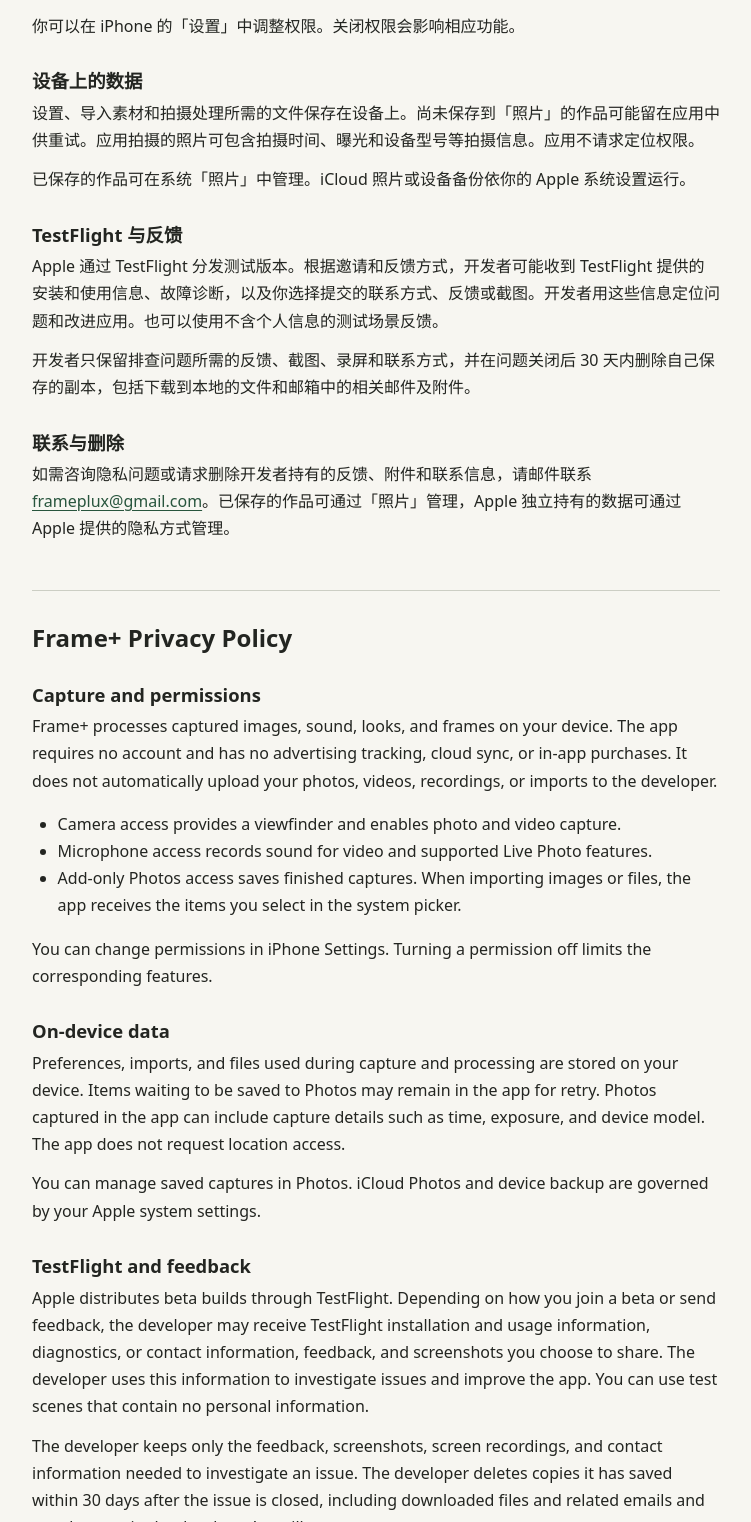
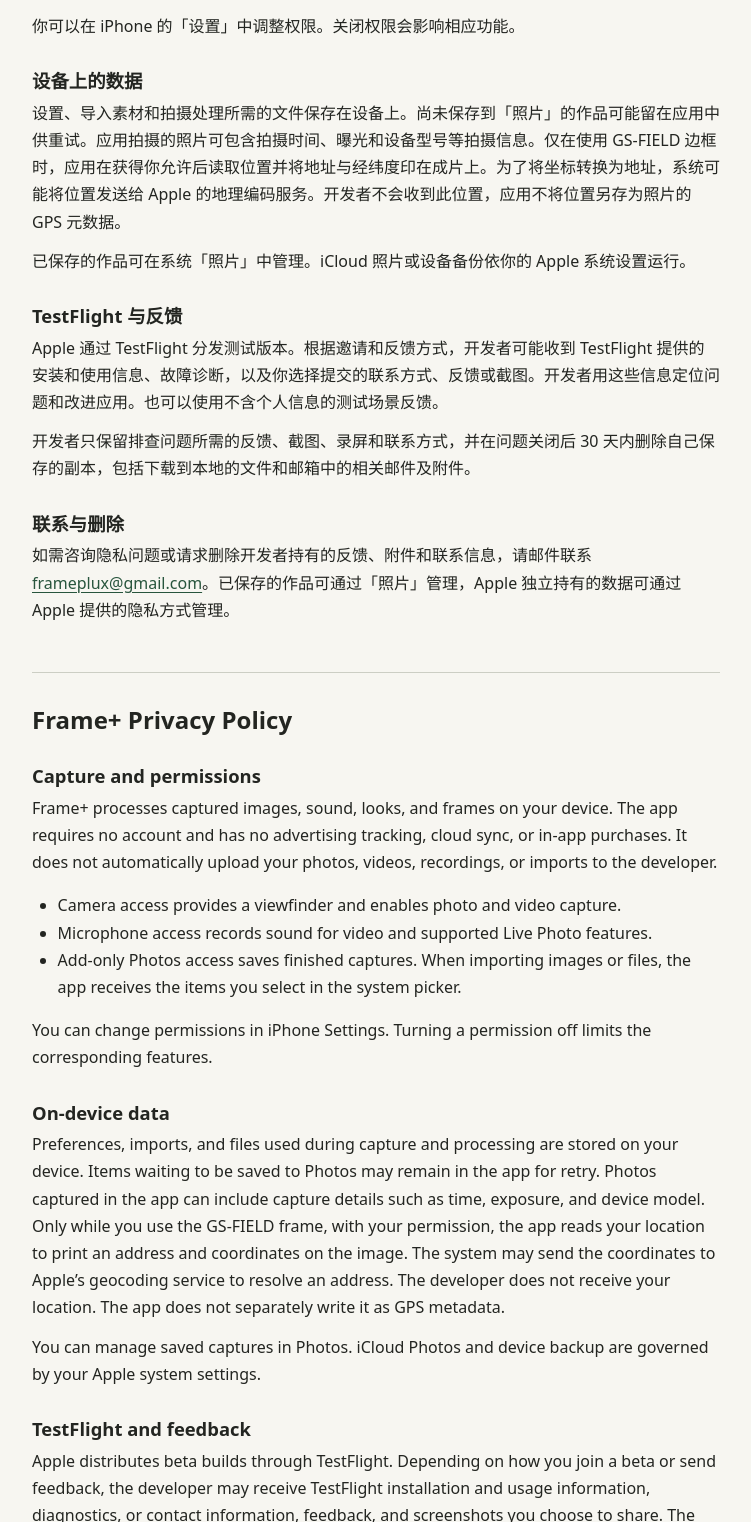
Before and after one commit to keaneteno713/frameplux-privacy, a plain HTML site: page index.html in a window 1280 px wide. Shown: the part 430-1952 px from the top of the page, without its empty margins (264-1015 px from the left). Drawn offline with Linux system fonts and the light colour scheme.

Commit message:
Disclose optional GS-FIELD location use

```diff
--- a/index.html
+++ b/index.html
@@ -55,7 +55,7 @@
     </ul>
     <p>你可以在 iPhone 的「设置」中调整权限。关闭权限会影响相应功能。</p>
     <h2 class="section-heading">设备上的数据</h2>
-    <p>设置、导入素材和拍摄处理所需的文件保存在设备上。尚未保存到「照片」的作品可能留在应用中供重试。应用拍摄的照片可包含拍摄时间、曝光和设备型号等拍摄信息。应用不请求定位权限。</p>
+    <p>设置、导入素材和拍摄处理所需的文件保存在设备上。尚未保存到「照片」的作品可能留在应用中供重试。应用拍摄的照片可包含拍摄时间、曝光和设备型号等拍摄信息。仅在使用 GS-FIELD 边框时，应用在获得你允许后读取位置并将地址与经纬度印在成片上。为了将坐标转换为地址，系统可能将位置发送给 Apple 的地理编码服务。开发者不会收到此位置，应用不将位置另存为照片的 GPS 元数据。</p>
     <p>已保存的作品可在系统「照片」中管理。iCloud 照片或设备备份依你的 Apple 系统设置运行。</p>
     <h2 class="section-heading">TestFlight 与反馈</h2>
     <p>Apple 通过 TestFlight 分发测试版本。根据邀请和反馈方式，开发者可能收到 TestFlight 提供的安装和使用信息、故障诊断，以及你选择提交的联系方式、反馈或截图。开发者用这些信息定位问题和改进应用。也可以使用不含个人信息的测试场景反馈。</p>
@@ -74,7 +74,7 @@
     </ul>
     <p>You can change permissions in iPhone Settings. Turning a permission off limits the corresponding features.</p>
     <h3 class="section-heading">On-device data</h3>
-    <p>Preferences, imports, and files used during capture and processing are stored on your device. Items waiting to be saved to Photos may remain in the app for retry. Photos captured in the app can include capture details such as time, exposure, and device model. The app does not request location access.</p>
+    <p>Preferences, imports, and files used during capture and processing are stored on your device. Items waiting to be saved to Photos may remain in the app for retry. Photos captured in the app can include capture details such as time, exposure, and device model. Only while you use the GS-FIELD frame, with your permission, the app reads your location to print an address and coordinates on the image. The system may send the coordinates to Apple’s geocoding service to resolve an address. The developer does not receive your location. The app does not separately write it as GPS metadata.</p>
     <p>You can manage saved captures in Photos. iCloud Photos and device backup are governed by your Apple system settings.</p>
     <h3 class="section-heading">TestFlight and feedback</h3>
     <p>Apple distributes beta builds through TestFlight. Depending on how you join a beta or send feedback, the developer may receive TestFlight installation and usage information, diagnostics, or contact information, feedback, and screenshots you choose to share. The developer uses this information to investigate issues and improve the app. You can use test scenes that contain no personal information.</p>
```
